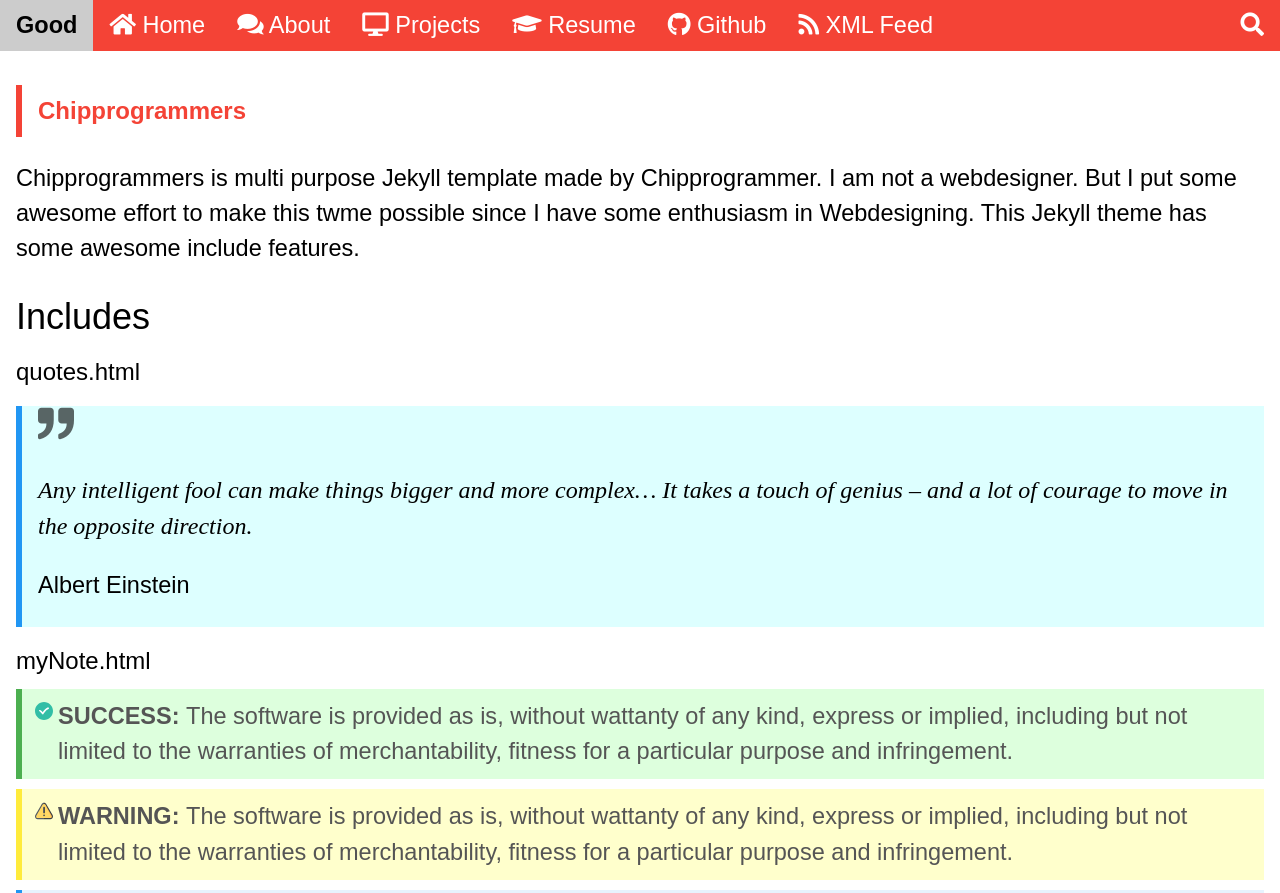
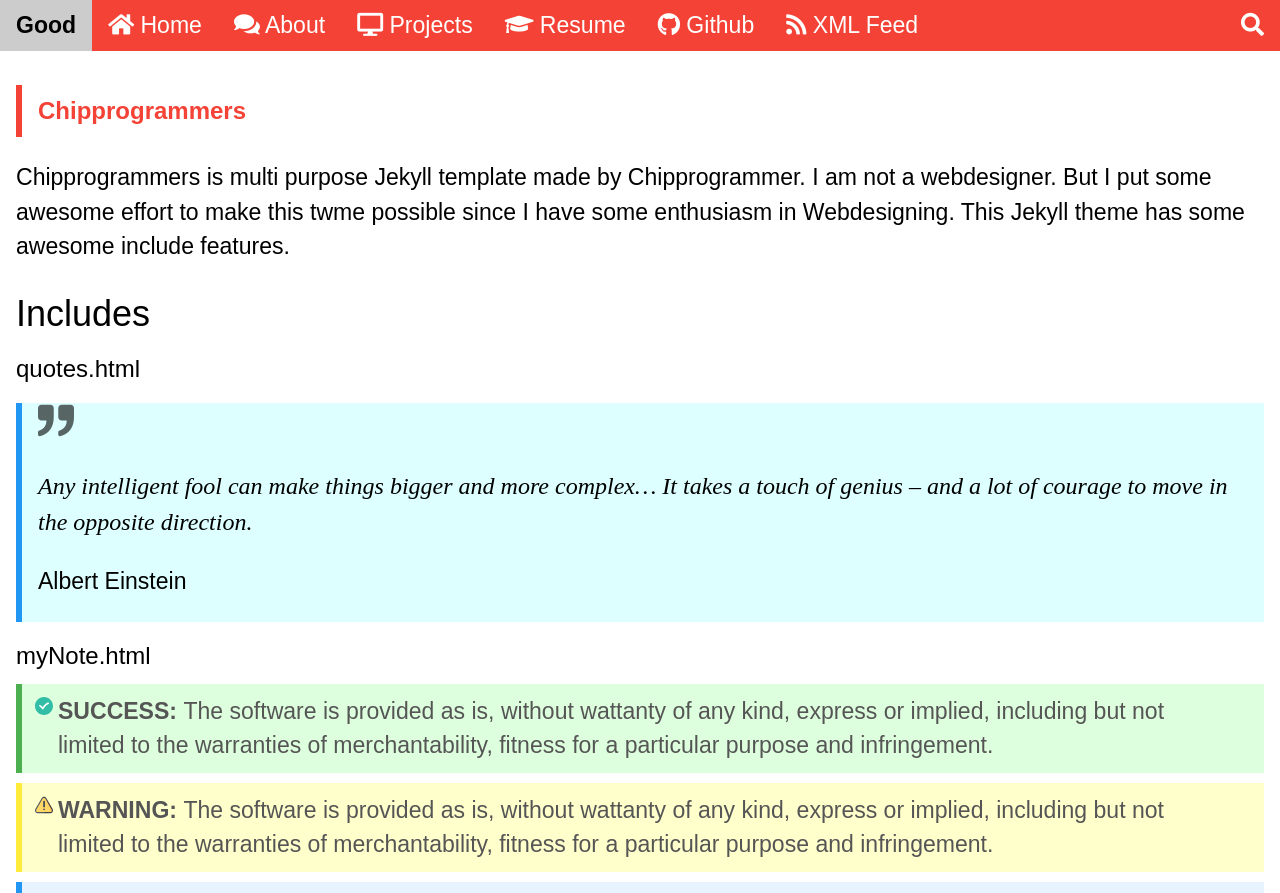
Before and after one commit to chipprogrammers/Good, a Jekyll site: the page built from index.md, in a window 1280 px wide and 1400 px high. Shown: the top 893 px of the window. Built offline with Jekyll 4.4.1, drawn with Linux system fonts in a browser that asks for light colours; some web fonts are replaced; comment, search, counter and statistics services are not loaded.

Commit message:
Update main_unminified.css

```diff
--- a/assets/css/main_unminified.css
+++ b/assets/css/main_unminified.css
@@ -1,6 +1,6 @@
 body,h1,h2,h3,h4,h5 {font-family: "Poppins", sans-serif}
 body {
-  font-size: calc(16px + (26 - 16) * ((100vw - 300px) / (1600 - 300)));
+  font-size: calc(14px + (26 - 14) * ((100vw - 300px) / (1600 - 300)));
 }
 .w3-half img{margin-bottom:-6px;margin-top:16px;opacity:0.8;cursor:pointer}
 .w3-half img:hover{opacity:1}
```
